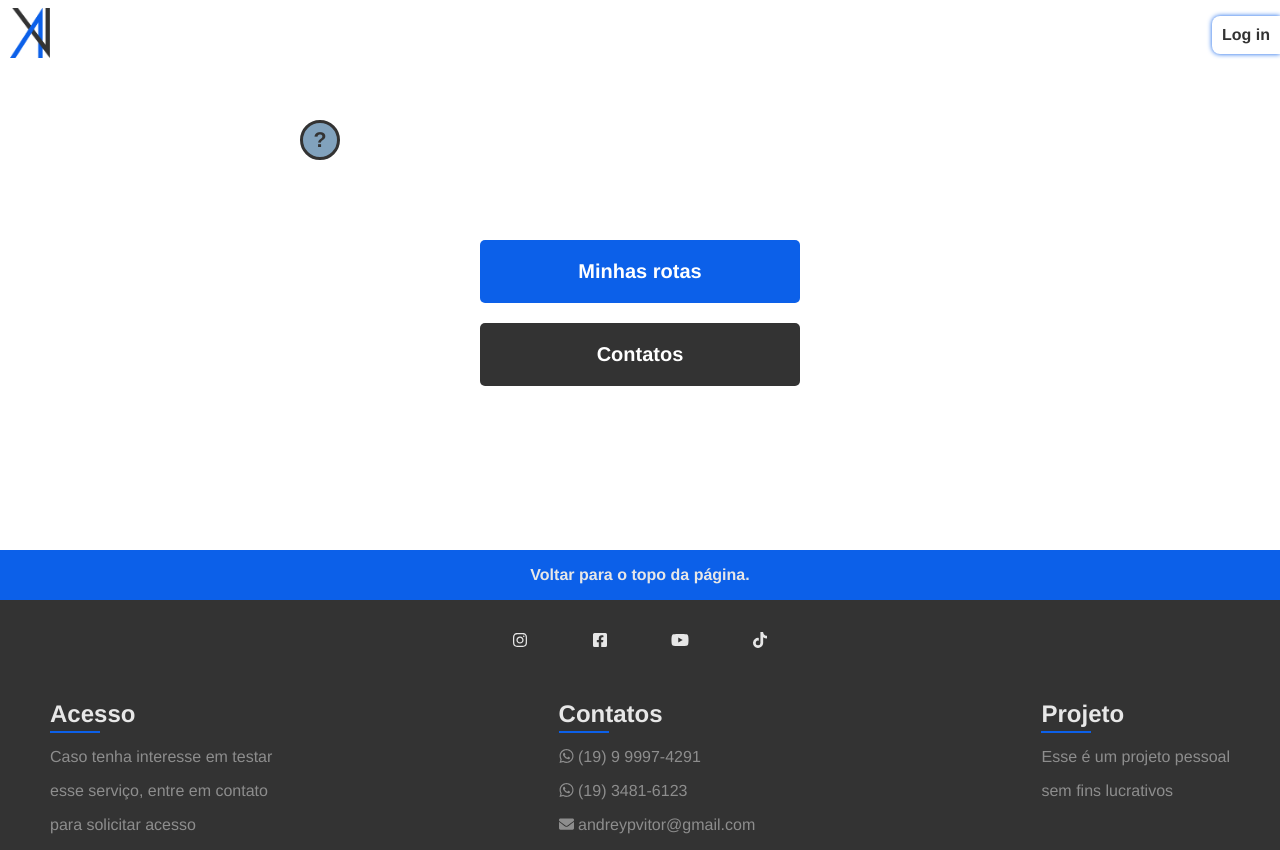
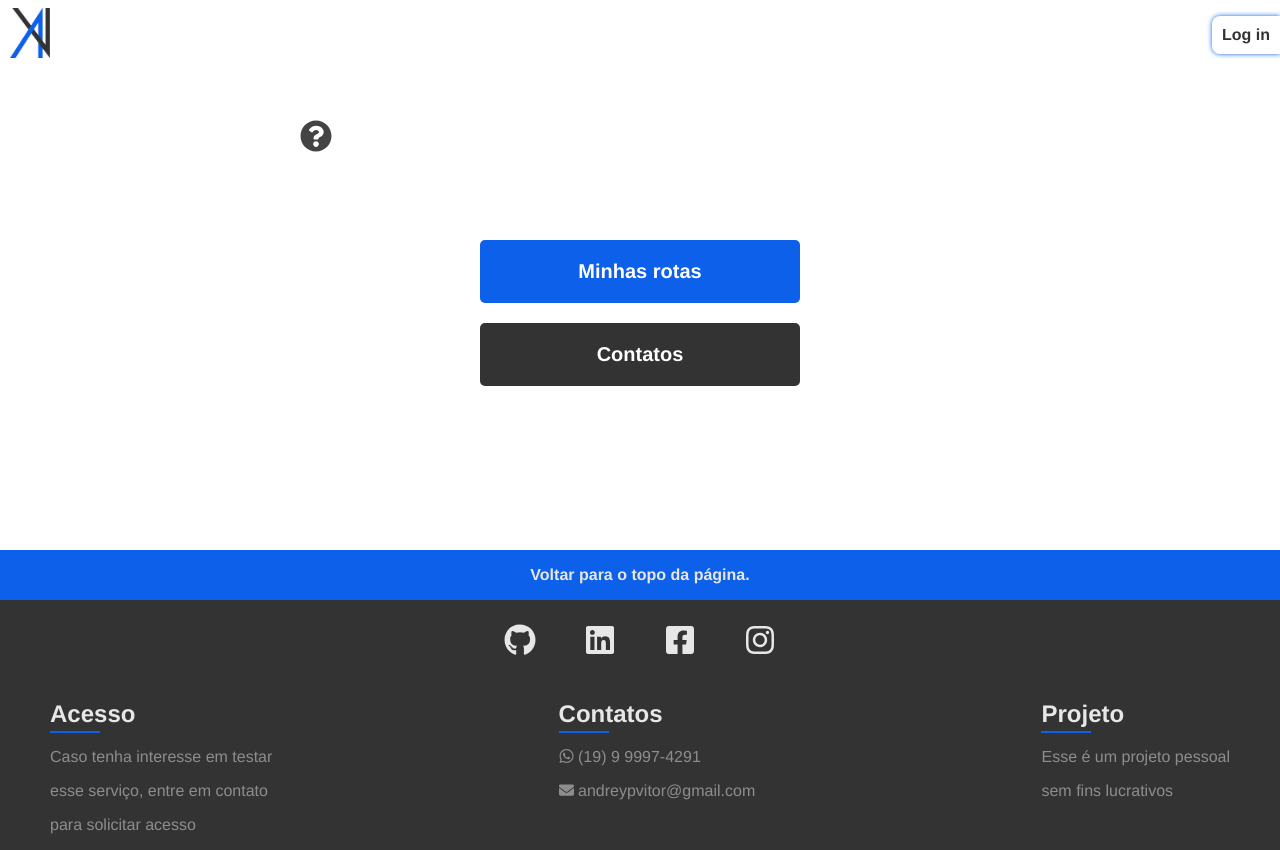
Before and after one commit to andreypvitor4/projetoAV, a Next.js app: page / in a window 1280 px wide. Built offline with nearby package versions, Linux system fonts and the light colour scheme; no server answers.

Commit message:
ajuste icones

```diff
--- a/components/footer.js
+++ b/components/footer.js
@@ -1,8 +1,8 @@
 import { FontAwesomeIcon } from '@fortawesome/react-fontawesome'
 import { faInstagram } from '@fortawesome/free-brands-svg-icons'
 import { faFacebookSquare } from '@fortawesome/free-brands-svg-icons'
-import { faYoutube } from '@fortawesome/free-brands-svg-icons'
-import { faTiktok } from '@fortawesome/free-brands-svg-icons'
+import { faLinkedin } from '@fortawesome/free-brands-svg-icons'
+import { faGithub } from '@fortawesome/free-brands-svg-icons'
 import { faWhatsapp } from '@fortawesome/free-brands-svg-icons'
 import { faEnvelope } from '@fortawesome/free-solid-svg-icons'
 import Link from 'next/link'
@@ -19,17 +19,17 @@ export default function FooterComponent() {
 
             <div className={styles.iconsContainer}>
                 <div id="icons" className={styles.divIcons}>
-                    <Link href="/">
-                        <a  className={styles.icon}> <FontAwesomeIcon className={styles.iconImage} icon={faInstagram} /> </a>
+                    <Link href="https://github.com/andreypvitor4">
+                        <a  className={styles.icon}> <FontAwesomeIcon className={styles.iconImage} icon={faGithub} size="2x"/> </a>
                     </Link>
-                    <Link href="/">
-                        <a  className={styles.icon}> <FontAwesomeIcon className={styles.iconImage} icon={faFacebookSquare} /> </a>
+                    <Link href="https://www.linkedin.com/in/andrey-vitor-862670213/">
+                        <a  className={styles.icon}> <FontAwesomeIcon className={styles.iconImage} icon={faLinkedin} size="2x"/> </a>
                     </Link>
-                    <Link href="/">
-                        <a  className={styles.icon}> <FontAwesomeIcon className={styles.iconImage} icon={faYoutube} /> </a>
+                    <Link href="https://www.facebook.com/andrey.vitor.3">
+                        <a  className={styles.icon}> <FontAwesomeIcon className={styles.iconImage} icon={faFacebookSquare} size="2x"/> </a>
                     </Link>
-                    <Link href="/">
-                        <a  className={styles.icon}> <FontAwesomeIcon className={styles.iconImage} icon={faTiktok} /> </a>
+                    <Link href="https://www.instagram.com/andreypvitor/">
+                        <a  className={styles.icon}> <FontAwesomeIcon className={styles.iconImage} icon={faInstagram} size="2x"/> </a>
                     </Link>
                 </div>
             </div>
@@ -49,9 +49,6 @@ export default function FooterComponent() {
                     <p><FontAwesomeIcon className={styles.iconImage} icon={faWhatsapp} style={{
                         width: '15px'
                     }}/> (19) 9 9997-4291</p>
-                    <p><FontAwesomeIcon className={styles.iconImage} icon={faWhatsapp} style={{
-                        width: '15px'
-                    }}/> (19) 3481-6123</p>
                     <p> <FontAwesomeIcon className={styles.iconImage} icon={faEnvelope} style={{
                         width: '15px'
                     }}/> andreypvitor@gmail.com</p>
--- a/pages/index.js
+++ b/pages/index.js
@@ -4,6 +4,8 @@ import { useState } from 'react'
 import FooterComponent from '../components/footer'
 import styles from '../styles/home/style.module.css'
 import FadeInWindow from '../components/fadeInWindow'
+import { faQuestionCircle } from '@fortawesome/free-solid-svg-icons'
+import { FontAwesomeIcon } from '@fortawesome/react-fontawesome'
 
 export default function Home() {
   const [activeHelpWindow, setActiveHelpWindow ] = useState(false);
@@ -16,7 +18,9 @@ export default function Home() {
         <link rel="icon" href="/favicon.ico" />
       </Head>
 
-    <div className={styles.help} onClick={() => {setActiveHelpWindow(true)}}>?</div>
+    <div className={styles.help} onClick={() => {setActiveHelpWindow(true)}}>
+      <FontAwesomeIcon color="#444" size="2x" icon={faQuestionCircle} />
+    </div>
 
     <FadeInWindow
       active={activeHelpWindow}
--- a/pages/sign-up.js
+++ b/pages/sign-up.js
@@ -1,7 +1,6 @@
 import Head from 'next/head'
 import Link from "next/link"
 import { useState, useContext, useRef } from 'react'
-import Router from 'next/router'
 import Image from 'next/image'
 import logo from '../public/logoAV.png'
 import { AuthContext } from '../contexts/authContext'
--- a/styles/home/style.module.css
+++ b/styles/home/style.module.css
@@ -1,24 +1,9 @@
 .help {
-  display: -webkit-box;
-  display: -ms-flexbox;
-  display: flex;
-  -webkit-box-pack: center;
-      -ms-flex-pack: center;
-          justify-content: center;
-  -webkit-box-align: center;
-      -ms-flex-align: center;
-          align-items: center;
   position: absolute;
   top: 120px;
   left: 30px;
   width: 40px;
   height: 40px;
-  border-radius: 50%;
-  border: 3px solid #333;
-  background-color: #81a2bd;
-  color: #333;
-  font-size: 16pt;
-  font-weight: bold;
   cursor: pointer;
 }
 
--- a/styles/home/style.module.scss
+++ b/styles/home/style.module.scss
@@ -1,20 +1,11 @@
 @import '../variables';
 
 .help {
-  display: flex;
-  justify-content: center;
-  align-items: center;
   position: absolute;
   top: 120px;
   left: 30px;
   width: 40px;
   height: 40px;
-  border-radius: 50%;
-  border: 3px solid #333;
-  background-color: rgb(129, 162, 189);
-  color: #333;
-  font-size: 16pt;
-  font-weight: bold;
   cursor: pointer;
   @media (min-width: 700px) {
     left: 300px;
```
Also changed, not shown: 1 other file (tests, documents, lock files or other folders).
